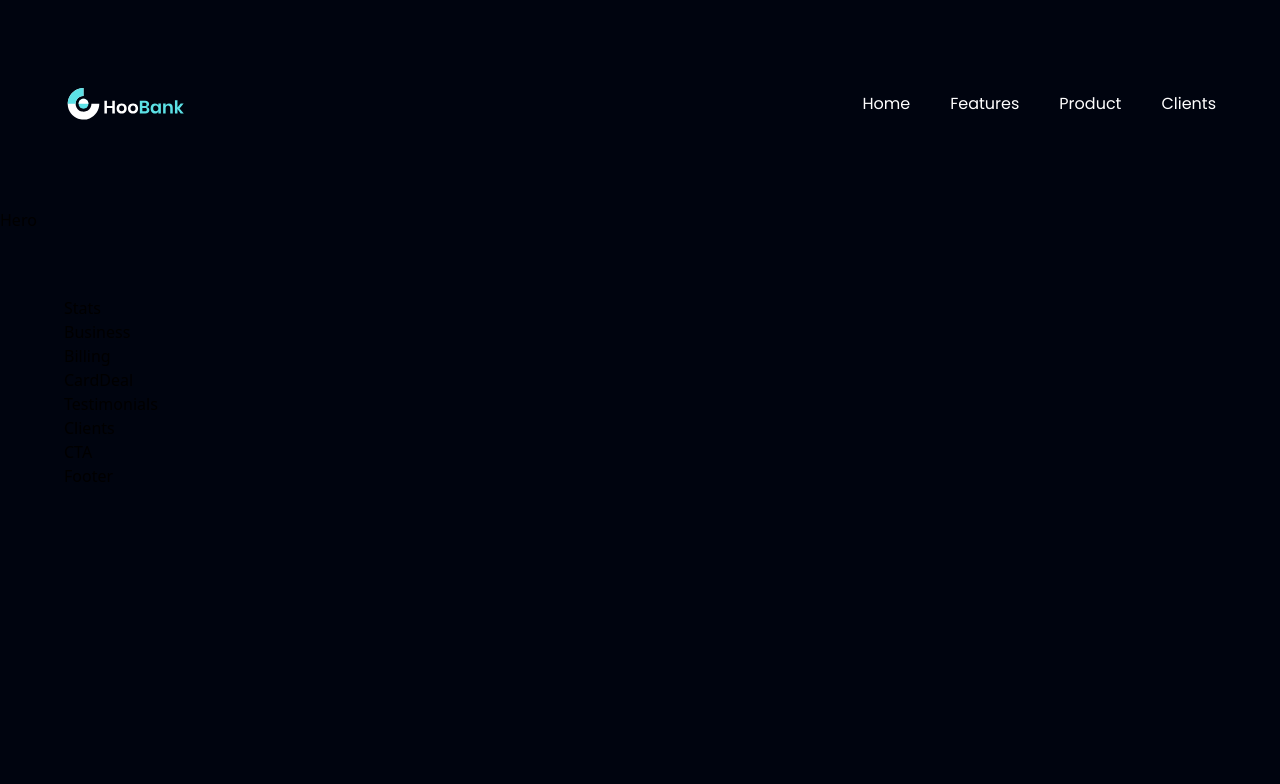
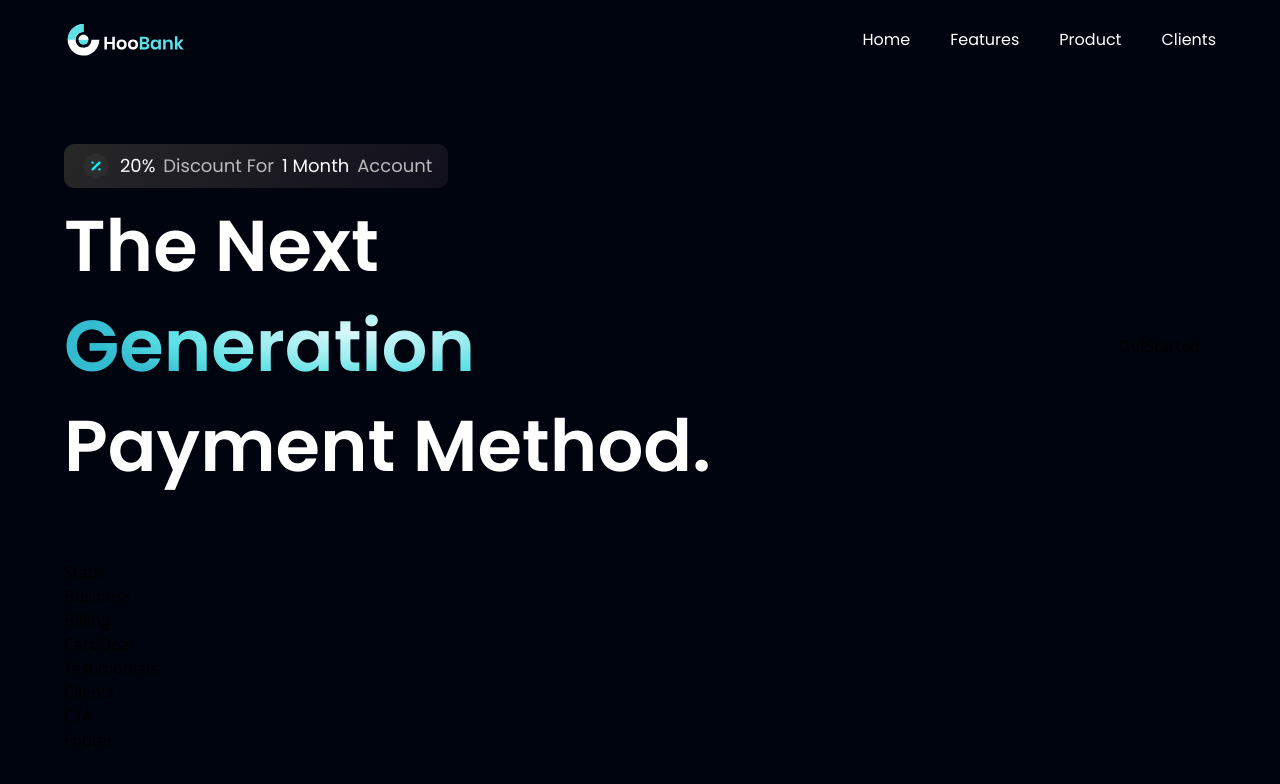
Before and after one commit to Stepan72/HoloBank, a Next.js app: page / in a window 1280 px wide. Shown: the top 784 px of the page. Built offline with nearby package versions, Linux system fonts and the light colour scheme.

Commit message:
GetStarted component started v1.6

```diff
--- /dev/null
+++ b/components/GetStarted.tsx
@@ -0,0 +1,7 @@
+import React from "react";
+
+function GetStarted() {
+  return <div>GetStarted</div>;
+}
+
+export default GetStarted;
--- a/components/Hero.tsx
+++ b/components/Hero.tsx
@@ -1,7 +1,36 @@
 import React from "react";
+import { discount, robot } from "@/assets";
+import Image from "next/image";
+import GetStarted from "./GetStarted";
 
 const Hero = () => {
-  return <div>Hero</div>;
+  return (
+    <section id="home" className="flex flex-col md:flex-row paddingY">
+      <div className="flex-1 flexStart flex-col xl:px-0 sm:px-16 px-6">
+        <div className="flex flex-row items-center py-[6px] px-4 bg-discount-gradient rounded-[10px] mb-2">
+          <Image src={discount} alt="discount" className="size-[32px]" />
+          <p className="paragraph ml-2">
+            <span className="text-white mr-2">20%</span>
+            Discount For
+            <span className="text-white mx-2">1 Month</span>
+            Account
+          </p>
+        </div>
+
+        <div className="flex flex-row justify-between items-center w-full">
+          <h1 className="flex-1 font-poppins font-semibold ss:text-[72px] text-[52px] text-white ss:leading-[100px] leading-[75px]">
+            The Next <br className="sm:block hidden" />
+            <span className="text-gradient">Generation</span>
+            <br />
+            Payment Method.
+          </h1>
+          <div className="ss:flex hidden md:mr-4 mr-0">
+            <GetStarted />
+          </div>
+        </div>
+      </div>
+    </section>
+  );
 };
 
 export default Hero;
--- a/styles/base.scss
+++ b/styles/base.scss
@@ -22,7 +22,7 @@
   @apply sm:px-16 px-6;
 }
 
-.paddingX {
+.paddingY {
   @apply sm:py-16 py-6;
 }
 
```
